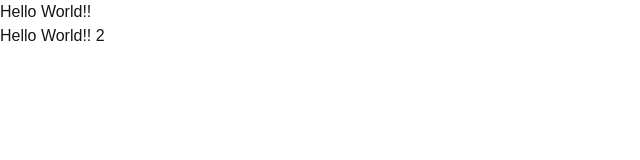
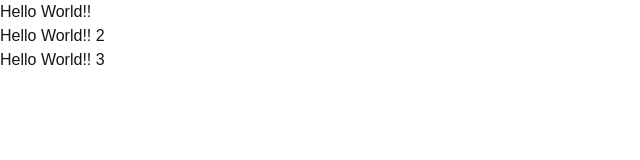
Before and after one commit to easycomp-cl/floraurora-salud-next15, a Next.js app: page / in a window 1280 px wide. Shown: the top 160 px of the page, without its empty margins (0-640 px from the left). Built offline with nearby package versions, Linux system fonts and the light colour scheme.

Commit message:
first commint

```diff
--- a/src/app/page.tsx
+++ b/src/app/page.tsx
@@ -5,6 +5,8 @@ export default function Home() {
     <div>
       <h1>Hello World!!</h1>
       <h1>Hello World!! 2</h1>
+      <h1>Hello World!! 3</h1>
+
 
     </div>
   );
```
